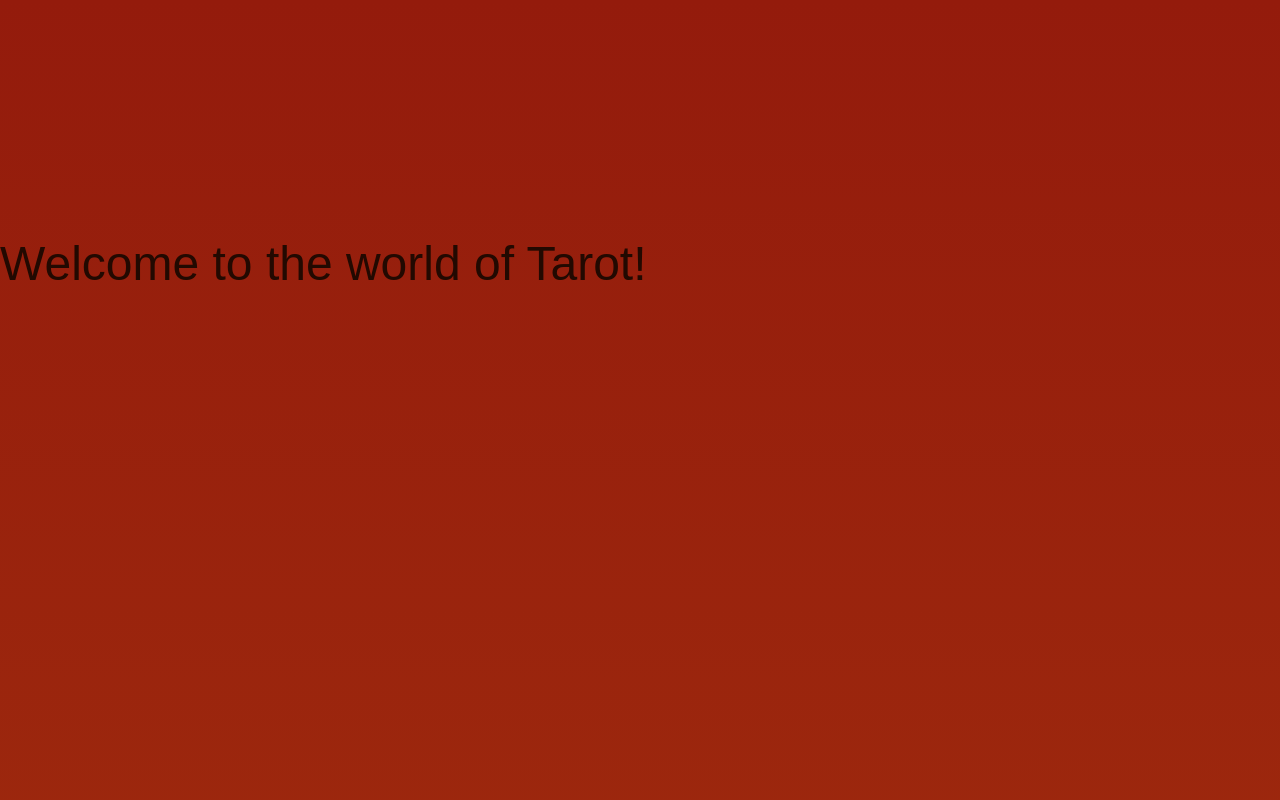
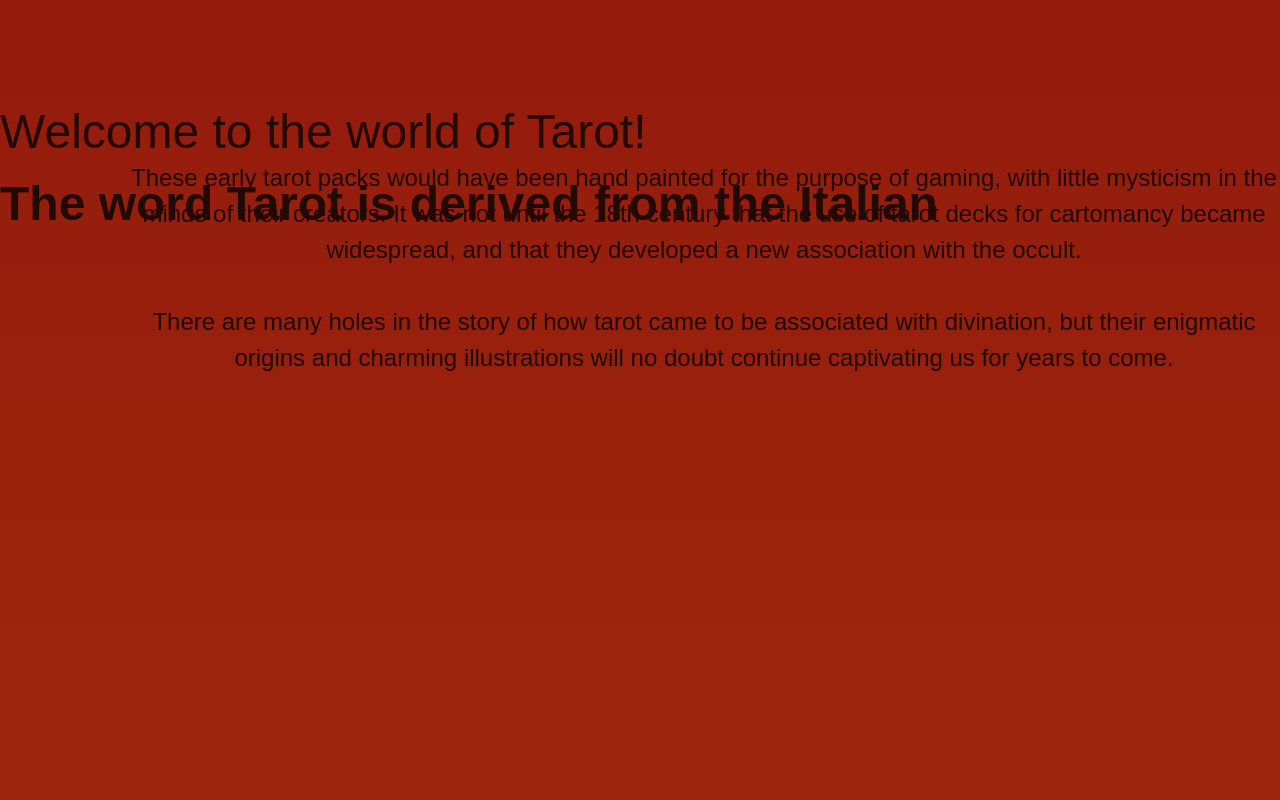
Before and after one commit to kat9513/TarocchiExpress, a website: page app/public/index.html in a window 1280 px wide. Shown: the top 800 px of the page. Drawn offline with nearby package versions, Linux system fonts and the light colour scheme; a web font is replaced by a local one.

Commit message:
changing sticky in css to fixed to test compatibility with safari

```diff
--- a/app/public/assets/style.css
+++ b/app/public/assets/style.css
@@ -36,14 +36,14 @@ p{
 .intro1{
     grid-area: welcome;
     align-self: center;
-    position: sticky;
+    position: fixed;
     top: 2em;
     margin-bottom: 1.5em;
 }
 .intro2{
     grid-area: italian;
     font-weight: 600;
-    position: sticky;
+    position: fixed;
     top: 3.5em;
     align-self: center;
 }
@@ -51,7 +51,7 @@ p{
     grid-area: tarocchi;
     font-weight: 600;
     font-style: italic;
-    position: sticky;
+    position: fixed;
     align-self: end;
 }
 
@@ -78,7 +78,7 @@ p{
     margin-bottom: 100vh;
 }
 .moreAboutText{
-    position: sticky;
+    position: fixed;
     top: 20vh;
     grid-area: text;
     align-self: start;
@@ -125,7 +125,7 @@ p{
     position: relative;
     z-index: 2;
     color: var(--clr-3);
-    position: sticky;
+    position: fixed;
     top: 2em;
     margin: 0 auto;
 }
@@ -173,3 +173,6 @@ footer{
 .apiLink{
     color: var(--clr-1);
 }
+@media only screen and (min-width: 860px){
+
+}
```
